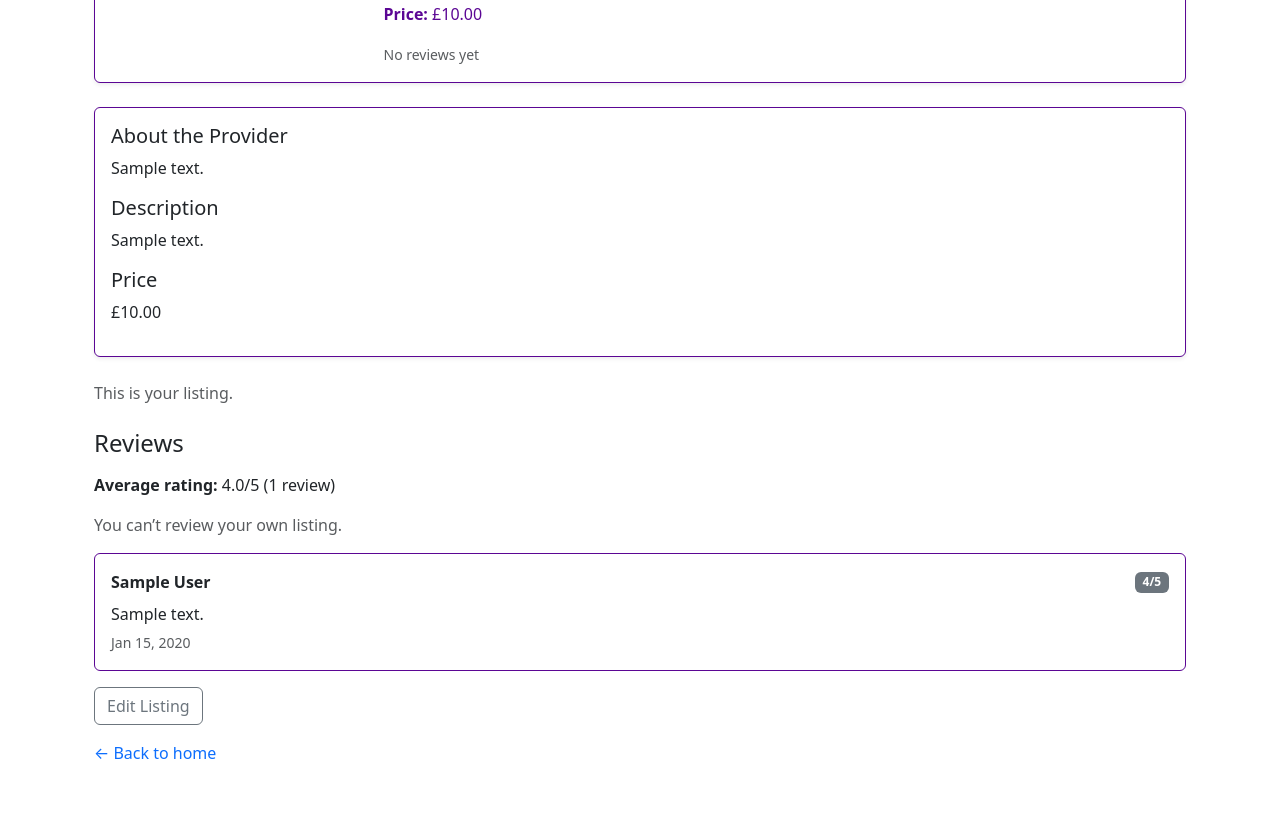
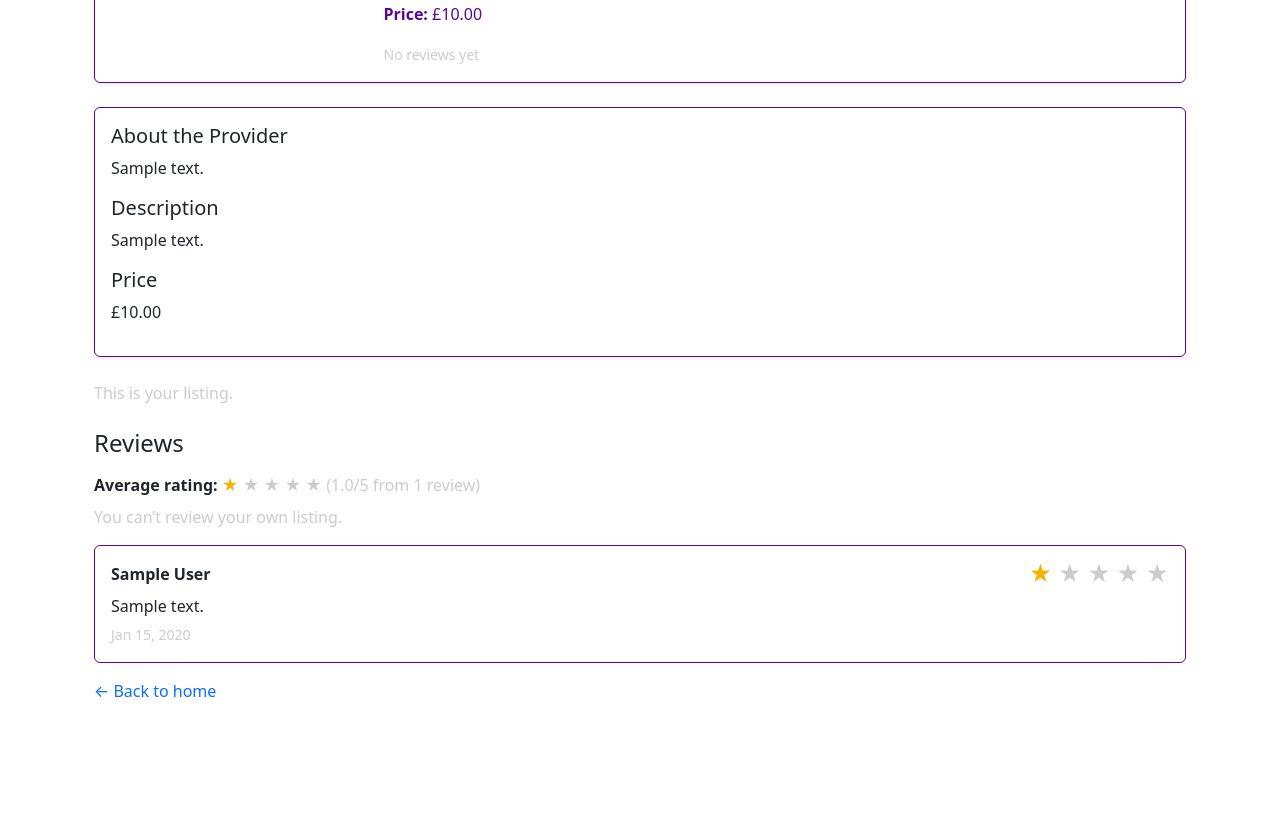
Before and after one commit to amiravalbaker/skillshop, a Django app: page /listing/1/ in a window 1280 px wide. Shown: the part 197-1026 px from the top of the page. After the commit the page ends 894 px from the top, so only its background shows below. Run offline with Django 4.2, Linux system fonts and the light colour scheme; a user stored in the database is signed in; tables that the repository leaves empty hold one stand-in row (values such as "Sample post").

Commit message:
update review permissions and styling

```diff
--- a/skills/forms.py
+++ b/skills/forms.py
@@ -87,8 +87,8 @@
         model = Review
         fields = ["rating", "comment"]
         widgets = {
-            "rating": forms.Select(choices=[(i, i) for i in range(1, 6)]),
-            "comment": forms.Textarea(attrs={"rows": 3}),
+            "rating": forms.RadioSelect(choices=Review.RATING_CHOICES),
+            "comment": forms.Textarea(attrs={"rows": 3, "placeholder": "Write your review..."}),
         }
 
 class MessageForm (forms.ModelForm):
--- a/skills/models.py
+++ b/skills/models.py
@@ -64,14 +64,11 @@
         return [p for p in photos if p]
 
 class Review(models.Model):
+    RATING_CHOICES = [(i, i) for i in range(1, 6)] # 1, 2, 3, 4, 5
+    rating = models.IntegerField(choices=RATING_CHOICES)
+    comment = models.TextField(blank=True)
     listing = models.ForeignKey("Listing", on_delete=models.CASCADE, related_name="reviews")
     reviewer = models.ForeignKey("Profile", on_delete=models.CASCADE, related_name="reviews_written")
-
-    rating = models.PositiveSmallIntegerField(
-        validators=[MinValueValidator(1), MaxValueValidator(5)]
-    )
-    comment = models.TextField(blank=True)
-
     created_at = models.DateTimeField(auto_now_add=True)
 
     class Meta:
@@ -79,7 +76,7 @@
         ordering = ["-created_at"]
 
     def __str__(self):
-        return f"{self.rating}/5 by {self.reviewer.user.username} on {self.listing_id}"
+        return f"{self.rating}★ by {self.reviewer.user.username} on {self.listing_id}"
 
 class Conversation(models.Model):
     """
--- a/skills/templates/skills/listing_detail.html
+++ b/skills/templates/skills/listing_detail.html
@@ -17,14 +17,10 @@
             {# --- First slide: provider profile image --- #}
             <div class="carousel-item active">
               {% if listing.provider.profile_image %}
-          <img src="{{ listing.provider.profile_image.url }}"
-               class="d-block w-100 h-100"
-               alt="{{ listing.provider.display_name }}"
-               style="object-fit: contain;">
+              <img src="{{ listing.provider.profile_image.url }}" class="d-block w-100 h-100"
+                alt="{{ listing.provider.display_name }}" style="object-fit: contain;">
               {% else %}
-          <img src="{% static 'images/default-profile.jpg' %}"
-               class="d-block w-100 h-100"
-               alt="Default profile"
+              <img src="{% static 'images/default-profile.jpg' %}" class="d-block w-100 h-100" alt="Default profile"
                 style="object-fit: contain;">
               {% endif %}
             </div>
@@ -32,8 +28,7 @@
             {# --- Subsequent slides: listing photos --- #}
             {% for p in photos %}
             <div class="carousel-item">
-          <img src="{{ p.url }}" class="d-block w-100 h-100"
-               alt="Listing photo {{ forloop.counter }}"
+              <img src="{{ p.url }}" class="d-block w-100 h-100" alt="Listing photo {{ forloop.counter }}"
                 style="object-fit: contain;">
             </div>
             {% endfor %}
@@ -90,7 +85,7 @@
     <p>£{{ listing.price }}</p>
   </div>
 
-  <!-- Actions -->
+  <!-- Messages -->
   <div class="d-flex flex-wrap gap-3 mb-4">
     {% if user.is_authenticated %}
     {% if user.profile != listing.provider %}
@@ -110,53 +105,94 @@
     {% endif %}
   </div>
 
+
   <!-- Reviews Section -->
   <h4 class="mb-3">Reviews</h4>
-  <p>
+
+  <!-- Average Rating -->
+  <p class="mb-2">
     <strong>Average rating:</strong>
     {% if rating_stats.count %}
-      {{ rating_stats.avg|floatformat:1 }}/5 ({{ rating_stats.count }} review{{ rating_stats.count|pluralize }})
+      {% for i in "12345" %}
+        {% if forloop.counter <= avg_rating_int %}
+          <span class="text-warning">★</span>
         {% else %}
-      No reviews yet.
+          <span class="text-muted">★</span>
         {% endif %}
-  </p>
+      {% endfor %}
+    <span class="text-muted">
+      ({{ rating_stats.avg|floatformat:1 }}/5 from {{ rating_stats.count }} review{{ rating_stats.count|pluralize }})
+    </span>
+    {% else %}
+    <span class="text-muted">No reviews yet.</span>
+    {% endif %} </p>
 
   <!-- Review Form -->
   {% if review_form %}
-  <div id="reviewForm" class="card card-body shadow-sm mb-3">
-    <h5 class="mb-3">{% if user_review %}Edit Your Review{% else %}Leave a Review{% endif %}</h5>
+  <div class="card card-body shadow-sm mb-3">
+    <h5 class="mb-3">
+      {% if user_review %}Edit Your Review{% else %}Leave a Review{% endif %}
+    </h5>
+
     <form method="post">
       {% csrf_token %}
+
+      <!-- Star Input -->
       <div class="mb-3">
+        <label class="form-label mb-2">Your Rating:</label>
+        <div class="star-rating">
           {{ review_form.rating.label_tag }}
           {{ review_form.rating }}
         </div>
+      </div>
+
       <div class="mb-3">
         {{ review_form.comment.label_tag }}
         {{ review_form.comment }}
       </div>
+
       <button class="btn btn-primary" type="submit">
         {% if user_review %}Update Review{% else %}Submit Review{% endif %}
       </button>
     </form>
   </div>
+
   {% elif user.is_authenticated and listing.provider == user.profile %}
   <p class="text-muted">You can’t review your own listing.</p>
+
+  {% elif user.is_authenticated and not can_review %}
+  <p class="text-muted">
+    You can only leave a review after participating in a conversation with this provider.
+    <a href="{% url 'start_conversation' listing.id %}" class="text-decoration-none">
+      Message provider now.
+    </a>
+  </p>
+
   {% else %}
   <p><a href="{% url 'account_login' %}">Log in</a> to leave a review.</p>
 {% endif %}
 
-  <!-- List of Reviews -->
+  <!-- Reviews List -->
   {% for r in reviews %}
   <div class="card mb-3">
     <div class="card-body">
       <div class="d-flex justify-content-between align-items-center">
         <strong>{{ r.reviewer.display_name }}</strong>
-        <span class="badge text-bg-secondary">{{ r.rating }}/5</span>
+        <div class="review-stars">
+          {% for i in "12345" %}
+            {% if forloop.counter <= r.rating %}
+              <span class="text-warning">★</span>
+            {% else %}
+              <span class="text-muted">★</span>
+            {% endif %}
+          {% endfor %}
         </div>
+      </div>
+
       {% if r.comment %}
         <p class="mt-2 mb-1">{{ r.comment }}</p>
       {% endif %}
+
       <small class="text-muted">{{ r.created_at|date:"M j, Y" }}</small>
     </div>
   </div>
@@ -164,9 +200,6 @@
   <p>No reviews yet.</p>
 {% endfor %}
 
-  {% if user.is_authenticated and listing.provider == user.profile %}
-    <p class="mt-3"><a href="{% url 'edit_listing' listing.id %}" class="btn btn-outline-secondary">Edit Listing</a></p>
-  {% endif %}
 
   <p class="mt-3"><a href="{% url 'home' %}" class="text-decoration-none">&larr; Back to home</a></p>
 </div>
--- a/skills/views.py
+++ b/skills/views.py
@@ -9,11 +9,10 @@
 from .forms import ProfileForm, SignUpForm, ListingForm, ReviewForm, MessageForm
 
 # Create your views here.
-def index(request): return HttpResponse("Hello, World!")
 
 def home(request):
-    listings = Listing.objects.select_related("skill", "provider", "provider__user", "location").filter(is_active=True)
-    return render(request, "skills/home.html", {"listings": listings})
+    return render(request, "skills/home.html")
+
 
 def signup(request):
     if request.method == "POST":
@@ -25,6 +24,7 @@
         form = SignUpForm()
 
     return render(request, "skills/signup.html", {"form": form})
+
 
 @login_required
 def profile_view(request):
@@ -43,6 +43,7 @@
         "inbox": inbox,
     })
 
+
 @login_required
 def edit_profile(request):
     profile = request.user.profile
@@ -58,6 +59,7 @@
     return render(request, "skills/edit_profile.html", {
         "form": form
     })
+
 
 @login_required
 def create_listing(request):
@@ -91,6 +93,7 @@
         form = ListingForm()
 
     return render(request, "skills/create_listing.html", {"form": form})
+
 
 def search(request):
     listings = Listing.objects.select_related("skill", "provider", "provider__user", "location").filter(is_active=True).annotate(avg_rating=Avg("reviews__rating"), review_count=Count("reviews"))
@@ -226,40 +229,49 @@
 
 # Aggregate rating stats for this listing
     rating_stats = listing.reviews.aggregate(avg=Avg("rating"), count=Count("id"))
-
-# Show all reviews
     reviews = listing.reviews.select_related("reviewer", "reviewer__user")
 
-    form = None
+    avg_rating = rating_stats["avg"] or 0
+    avg_rating_int = int(avg_rating)
+
+    review_form = None
     user_review = None
-
+    can_review = False
     if request.user.is_authenticated:
-        # ensure profile exists
         reviewer = request.user.profile
-        user_review = Review.objects.filter(listing=listing, reviewer=reviewer).first()
-
         # Don't allow provider to review their own listing
-        can_review = (listing.provider_id != reviewer.id)
+        if reviewer != listing.provider:
+            # ✅ allow review only if user has an existing conversation with provider
+            has_messaged = listing.conversations.filter(participants=reviewer,messages__isnull=False).exists()
+            if has_messaged:
+                can_review = True
 
         if can_review:
+            user_review = Review.objects.filter(
+                listing=listing,
+                reviewer=reviewer
+            ).first()
+
             if request.method == "POST":
-                form = ReviewForm(request.POST, instance=user_review)
-                if form.is_valid():
-                    obj = form.save(commit=False)
+                review_form = ReviewForm(request.POST, instance=user_review)
+                if review_form.is_valid():
+                    obj = review_form.save(commit=False)
                     obj.listing = listing
                     obj.reviewer = reviewer
                     obj.save()
                     return redirect("listing_detail", listing_id=listing.id)
             else:
-                form = ReviewForm(instance=user_review)
+                review_formform = ReviewForm(instance=user_review)
 
     return render(request, "skills/listing_detail.html",{
         "listing": listing,
         "photos": listing.get_photos(),
         "reviews": reviews,
         "rating_stats": rating_stats,
-        "review_form": form,
+        "avg_rating_int": avg_rating_int,
+        "review_form": review_form,
         "user_review": user_review,
+        "can_review": can_review,
     })
 
 @login_required
--- a/static/css/style.css
+++ b/static/css/style.css
@@ -33,3 +33,31 @@
     color: white;
     border-color: #112f65;
 }
+
+/* ---------- Interactive Star Rating ---------- */
+.star-rating {
+  direction: rtl;
+  display: inline-flex;
+  font-size: 1.8rem;
+}
+.star-rating input {
+  display: none;
+}
+.star-rating label {
+  color: #ccc;
+  cursor: pointer;
+  transition: color 0.2s;
+}
+.star-rating input:checked ~ label,
+.star-rating label:hover,
+.star-rating label:hover ~ label {
+  color: #f5b301;
+}
+
+/* ---------- Display Stars ---------- */
+.review-stars, .avg-rating-stars {
+  font-size: 1.4rem;
+  line-height: 1;
+}
+.text-warning { color: #f5b301 !important; }
+.text-muted { color: #ccc !important; }
```
Also changed, not shown: skills/migrations/0012_alter_review_rating.py (added). Lines whose indentation alone changed are shown as unchanged.
